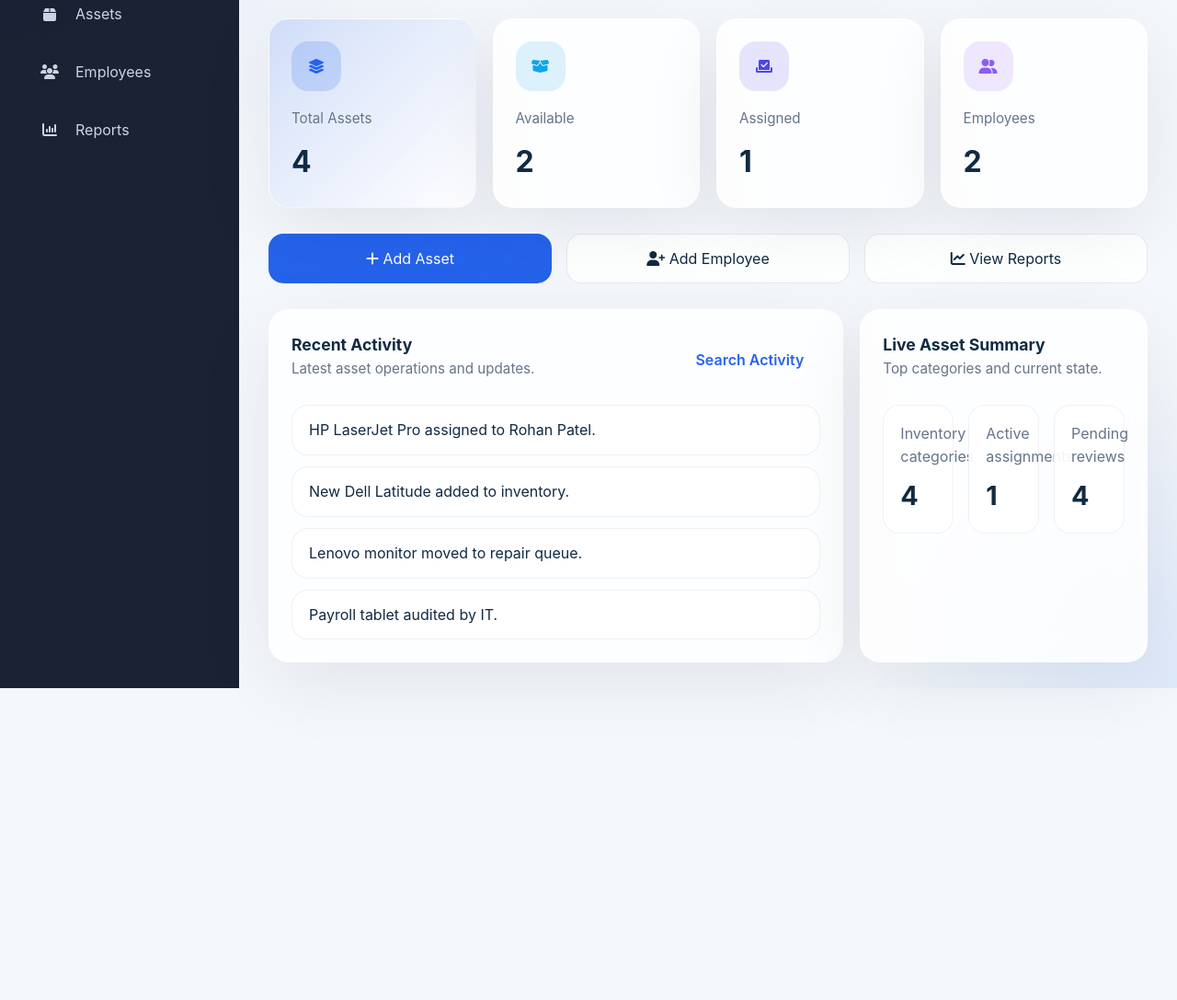
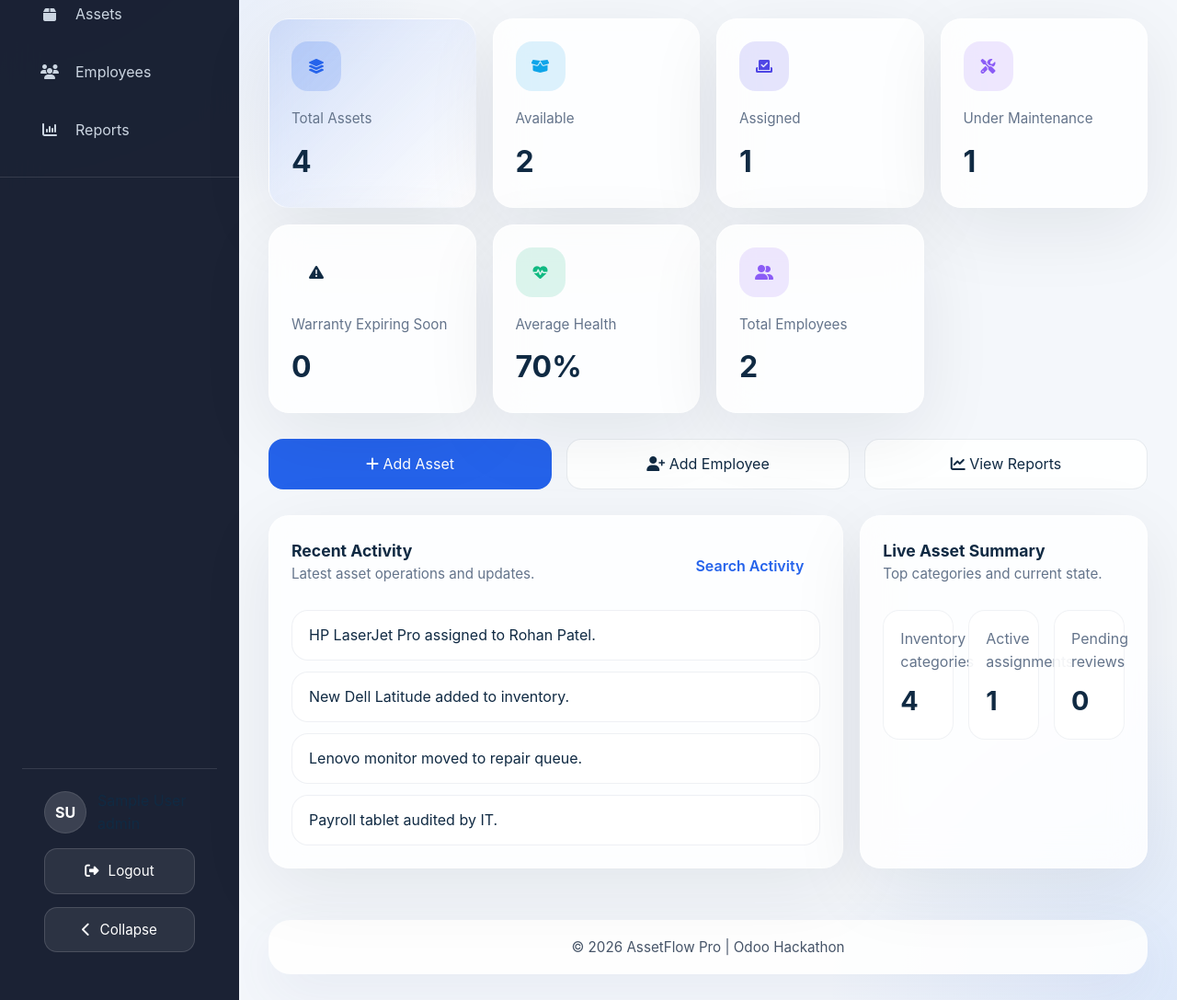
Before and after one commit to yashwnth-gundu-48/ODDO-hackthon, a plain HTML site: page index.html in a window 1280 px wide. Shown: the part 203-1290 px from the top of the page at 92% size. Before the commit the page ends 951 px from the top, so only its background shows below. Drawn offline with nearby package versions, Linux system fonts and the light colour scheme; sample sign-in values are in the browser's storage.

Commit message:
Update index.html

```diff
--- a/index.html
+++ b/index.html
@@ -35,6 +35,24 @@
                     <span>Reports</span>
                 </a>
             </nav>
+            <div class="sidebar-divider"></div>
+            <div class="sidebar-footer">
+                <div class="sidebar-user">
+                    <div class="sidebar-avatar">A</div>
+                    <div>
+                        <p>Admin</p>
+                        <span>Asset Manager</span>
+                    </div>
+                </div>
+                <button class="sidebar-logout">
+                    <i class="fa-solid fa-right-from-bracket"></i>
+                    Logout
+                </button>
+                <button class="sidebar-collapse" id="sidebarCollapseBtn">
+                    <i class="fa-solid fa-chevron-left"></i>
+                    <span>Collapse</span>
+                </button>
+            </div>
         </aside>
 
         <div class="content-area">
@@ -103,10 +121,37 @@
                     </article>
                     <article class="glass-card">
                         <div class="card-icon violet">
+                            <i class="fa-solid fa-tools"></i>
+                        </div>
+                        <div>
+                            <p>Under Maintenance</p>
+                            <h3 id="pendingReviews">0</h3>
+                        </div>
+                    </article>
+                    <article class="glass-card">
+                        <div class="card-icon orange">
+                            <i class="fa-solid fa-triangle-exclamation"></i>
+                        </div>
+                        <div>
+                            <p>Warranty Expiring Soon</p>
+                            <h3 id="warrantyExpiringSoon">0</h3>
+                        </div>
+                    </article>
+                    <article class="glass-card">
+                        <div class="card-icon green">
+                            <i class="fa-solid fa-heart-pulse"></i>
+                        </div>
+                        <div>
+                            <p>Average Health</p>
+                            <h3 id="averageHealth">0%</h3>
+                        </div>
+                    </article>
+                    <article class="glass-card">
+                        <div class="card-icon violet">
                             <i class="fa-solid fa-user-group"></i>
                         </div>
                         <div>
-                            <p>Employees</p>
+                            <p>Total Employees</p>
                             <h3 id="employeesCount">0</h3>
                         </div>
                     </article>
@@ -158,17 +203,19 @@
                             </div>
                             <div>
                                 <span>Pending reviews</span>
-                                <strong>4</strong>
+                                <strong id="pendingReviews">0</strong>
                             </div>
                         </div>
                     </article>
                 </section>
             </main>
+            <footer class="page-footer">© 2026 AssetFlow Pro | Odoo Hackathon</footer>
         </div>
     </div>
 
-    <div class="toast-container" id="toastContainer"></div>
-    <div class="loading-overlay" id="loadingOverlay">
+    <div class="toast-container" id="toastContainer" role="status" aria-live="polite" aria-atomic="true"></div>
+    <div class="notification-panel" id="notificationPanel" aria-hidden="true"></div>
+    <div class="loading-overlay hidden" id="loadingOverlay">
         <div class="loader"></div>
     </div>
 
```
